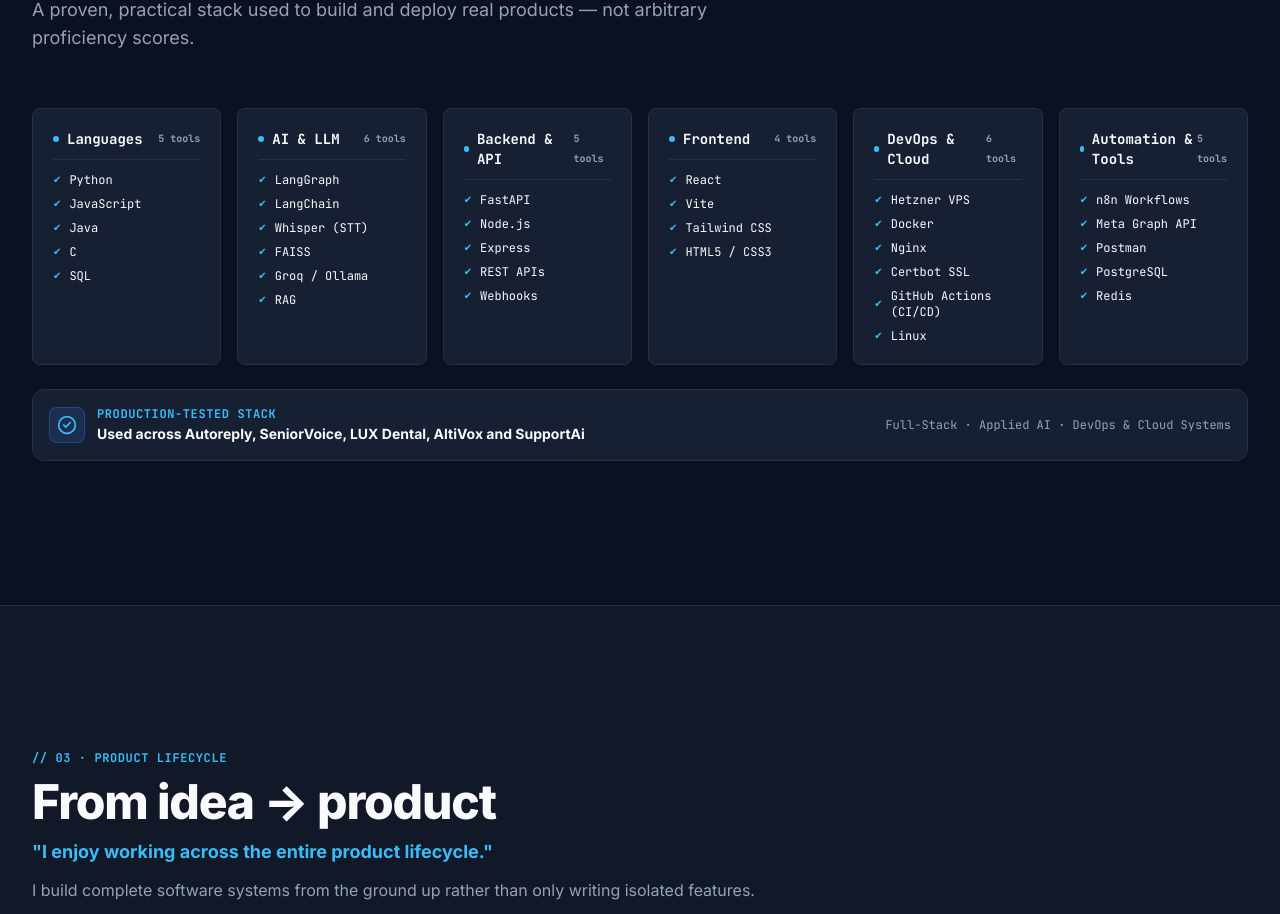
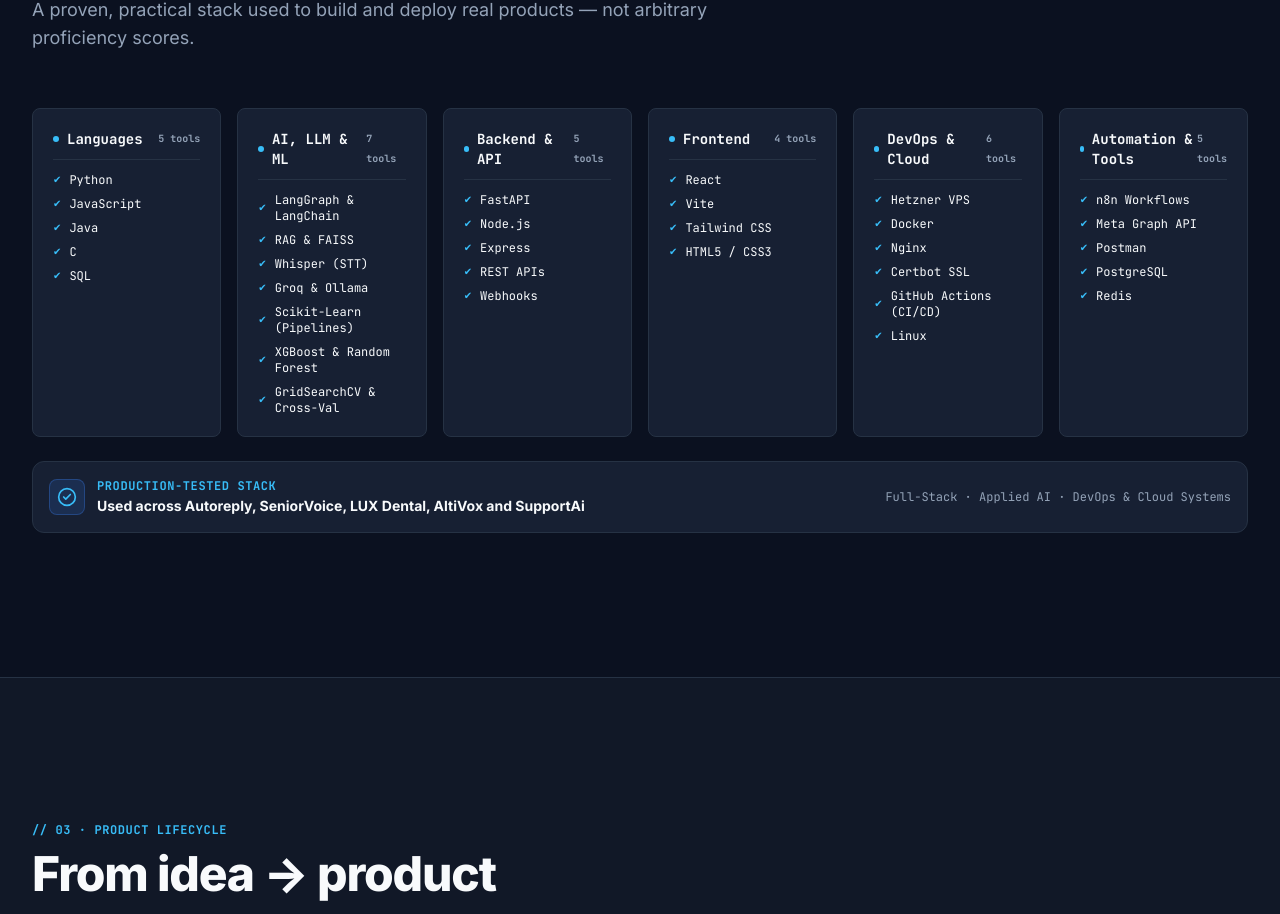
Before and after one commit to MahranHadjSalah/portfolio, a React (Vite) app: page / in a window 1280 px wide. Shown: the part 2314-3228 px from the top of the page. Built offline with nearby package versions, Linux system fonts and the light colour scheme.

Commit message:
feat(skills): update AI card and CV with ML pipelines, Scikit-Learn, XGBoost and tuning

```diff
--- a/src/components/ResumeModal.jsx
+++ b/src/components/ResumeModal.jsx
@@ -348,8 +348,8 @@
                 <span className="text-[#F8FAFC] print:text-slate-900">Python · JavaScript · Java · C · SQL · HTML/CSS</span>
               </div>
               <div>
-                <span className="text-[#94A3B8] print:text-slate-600 block font-semibold">AI & LLM:</span>
-                <span className="text-[#F8FAFC] print:text-slate-900">LangChain · LangGraph · Whisper (STT) · FAISS · Groq · Ollama · Claude API · HuggingFace</span>
+                <span className="text-[#94A3B8] print:text-slate-600 block font-semibold">AI, LLM & Machine Learning:</span>
+                <span className="text-[#F8FAFC] print:text-slate-900">LangGraph · LangChain · RAG · Whisper (STT) · Scikit-Learn · XGBoost · Random Forest · FAISS · Groq</span>
               </div>
               <div>
                 <span className="text-[#94A3B8] print:text-slate-600 block font-semibold">Backend & APIs:</span>
--- a/src/data/portfolioData.js
+++ b/src/data/portfolioData.js
@@ -442,8 +442,16 @@
         items: ["Python", "JavaScript", "Java", "C", "SQL"]
       },
       {
-        category: "AI & LLM",
-        items: ["LangGraph", "LangChain", "Whisper (STT)", "FAISS", "Groq / Ollama", "RAG"]
+        category: "AI, LLM & ML",
+        items: [
+          "LangGraph & LangChain",
+          "RAG & FAISS",
+          "Whisper (STT)",
+          "Groq & Ollama",
+          "Scikit-Learn (Pipelines)",
+          "XGBoost & Random Forest",
+          "GridSearchCV & Cross-Val"
+        ]
       },
       {
         category: "Backend & API",
```
